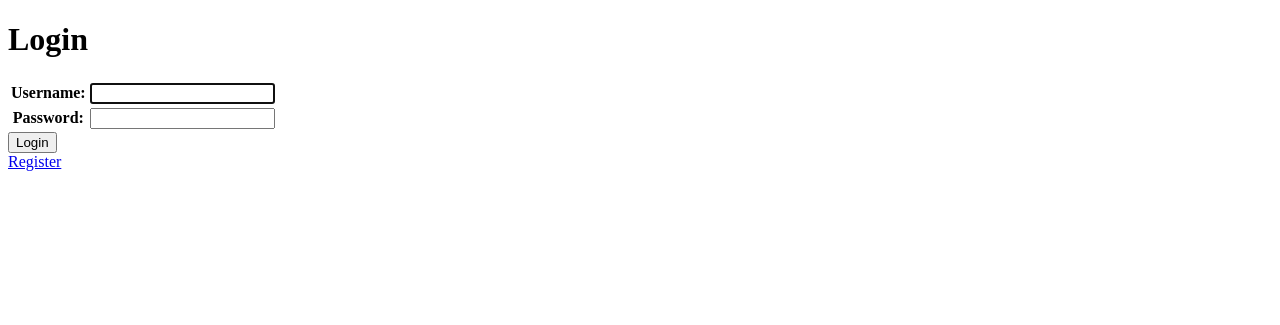
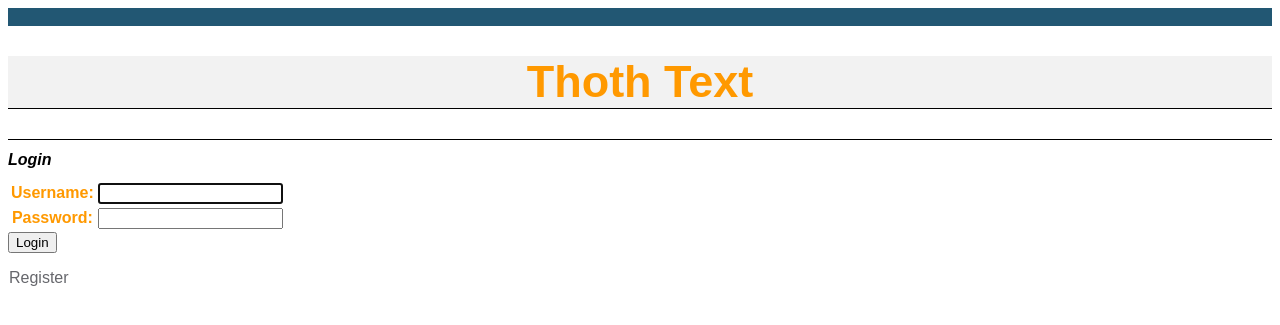
Before and after one commit to PeterRiser/ThothText, a Django app: page /accounts/login/ in a window 1280 px wide. Shown: the top 325 px of the page. Run offline with Django 3.2, Linux system fonts and the light colour scheme; some libraries are stand-ins or nearby versions.

Commit message:
update login

```diff
--- a/home/static/myCSS.css
+++ b/home/static/myCSS.css
@@ -6,6 +6,7 @@ body {
  color: #ff9900;
 
 }
+
 
 #Intro {
  border-bottom: thin solid black;
@@ -140,8 +141,16 @@ a:active {
   background: #e2e4ee;
   color: #e2e4ee;
 }
-
-
+.registerbutton a {
+    width: 115px;
+    height: 25px;
+    background: #4E9CAF;
+    padding: 10px;
+    text-align: center;
+    border-radius: 5px;
+    color: white;
+    font-weight: bold;
+}
 
 /*
 @media only screen and (max-width: 700px){
--- a/home/templates/loginbase.html
+++ b/home/templates/loginbase.html
@@ -1,11 +1,23 @@
-<!DOCTYPE html PUBLIC "-//W3C//DTD XHTML 1.0 Transitional//EN" "http://www.w3.org/TR/xhtml1/DTD/xhtml1-transitional.dtd">
+<!DOCTYPE html PUBLIC >
 <html>
+    {% load staticfiles %}
     <head>
-        <title>ThothText</title>
+    <meta charset="utf-8">
+        <title>TothText</title>
+        <link rel = "stylesheet" href= "{% static 'myCSS.css' %}" >
+
     </head>
+    <header>
+         <hr size="20" color=#225773>
+            <div id="Intro">
+                <h1>Thoth Text</h1>
+            </div>
+    </header>
     <body>
-        <h1>{% block head %}{% endblock %}</h1>
-        {% block content %}{% endblock %}
+        <h2>{% block head %}{% endblock %}</h2>
+        <div>
+            {% block content %}{% endblock %}
+        </div>
 
     </body>
 </html>
--- a/home/templates/registration/login.html
+++ b/home/templates/registration/login.html
@@ -12,5 +12,5 @@
         <input type="submit" value="Login" />
         <input type="hidden" name="next" value="/" />
     </form>
-    <a href="/register">Register</a>
+    <a class ="arrowNav" href="/register">Register</a>
 {% endblock %}
```
Also changed, not shown: db.sqlite3, home/static/page.css (line endings or trailing spaces).
